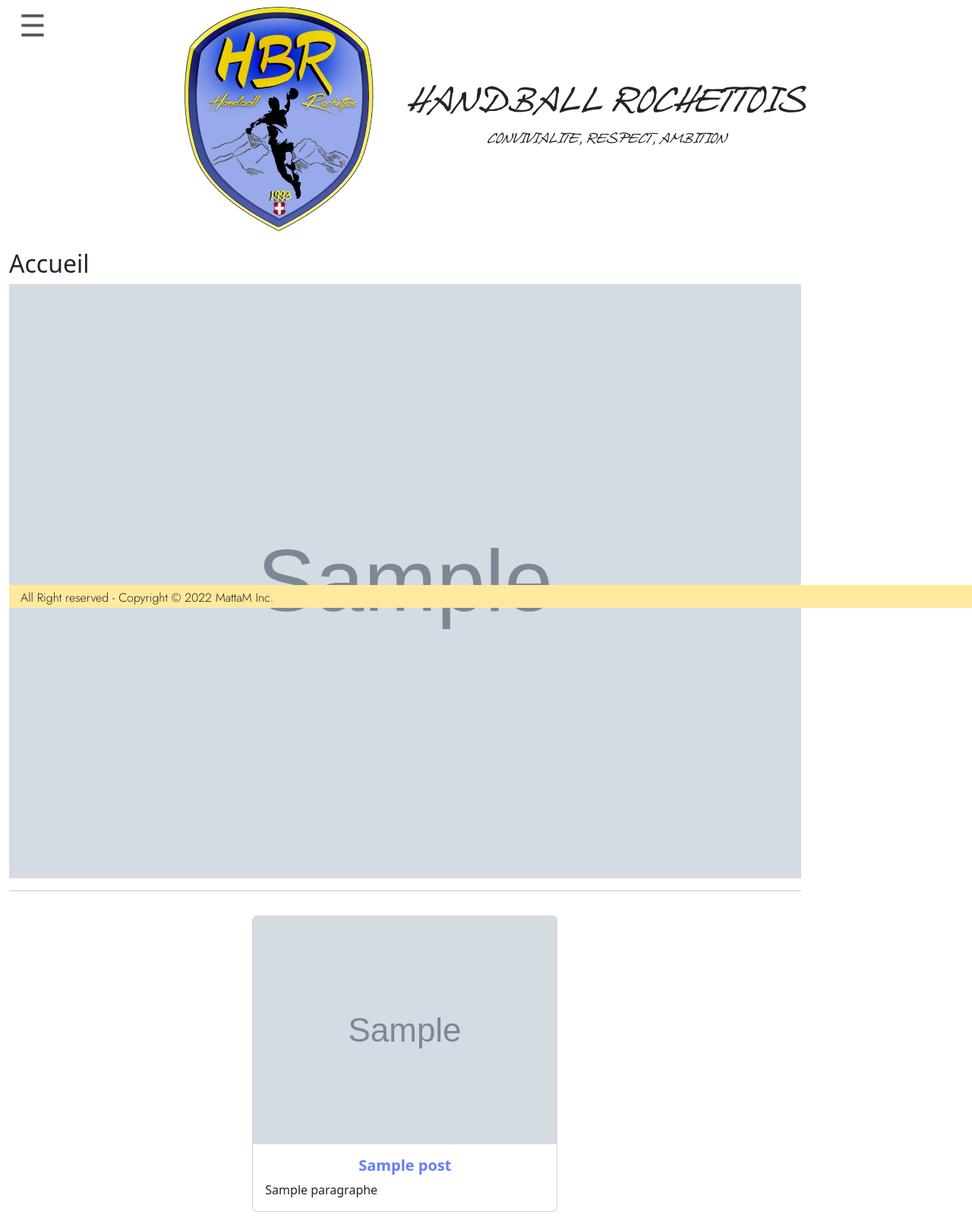
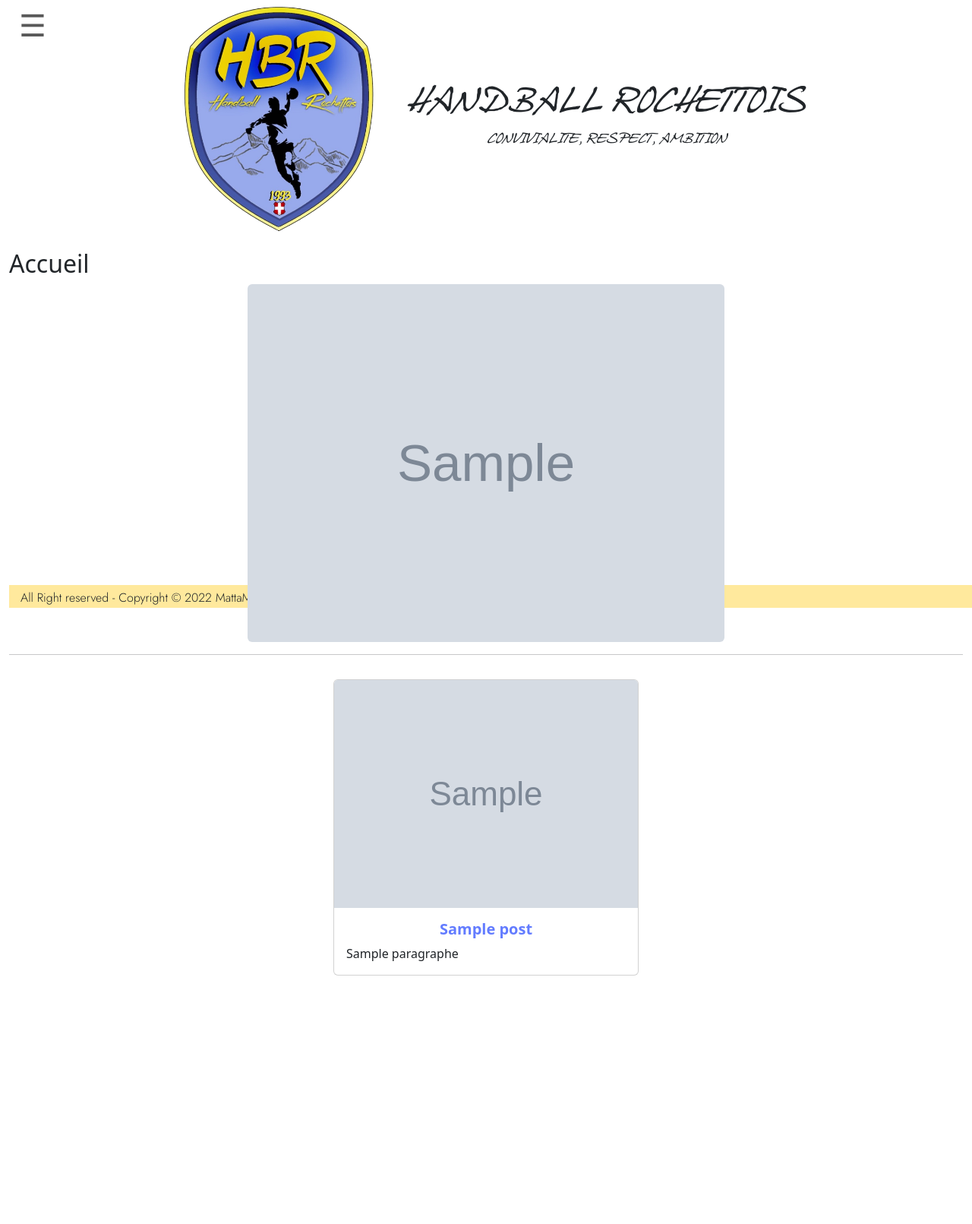
Before and after one commit to Matthieu73110/HandballRochettoisSymfony, a Symfony app: template templates/default/index.html.twig in a window 1280 px wide. Shown: the whole page at 76% size. After the commit the page ends 1284 px from the top, so only its background shows below. Run offline with Twig, Linux system fonts and the light colour scheme; the template is opened without the code that fills it: most values are stand-ins (such as "Sample title", 1, 10 or a date in 2020); grey boxes marked "Sample" are stand-in pictures; some libraries are stand-ins or nearby versions.

Commit message:
Page accueil finie

```diff
--- a/public/css/site/accueil.css
+++ b/public/css/site/accueil.css
@@ -13,3 +13,9 @@
 .card-text{
     text-align: justify;
 }
+
+.carousel{
+   display: flex;
+   justify-content: center;
+   align-items: center;
+}
--- a/templates/base.html.twig
+++ b/templates/base.html.twig
@@ -33,7 +33,7 @@
         </header>
         <main role="main" class="container-fluid">
             <div class="row">
-                <div class="col-md-10">
+                {# <div class="col-md-10"> #}
                     <div class="main-div">
                         <!-- debut du block body -->
                         {%  block body %}
@@ -41,7 +41,7 @@
                         {%  endblock %}
                         <!-- fin du block body -->
                     </div>
-                </div>
+                {# </div> #}
             </div>
             {% include "footer.html.twig"  %}
         </main>
--- a/templates/default/index.html.twig
+++ b/templates/default/index.html.twig
@@ -11,16 +11,16 @@
 
 	<h2>Accueil</h2>
 
-	<div id="carouselExampleAutoplaying" class="carousel slide" data-bs-ride="carousel">
-		<div class="carousel-inner">
+	<div id="carouselExampleAutoplaying" class="carousel slide carousel-fade text-center" data-bs-ride="carousel">
+		<div class="carousel-inner w-100">
 			{% for equipe in equipes %}
 				{% if equipe.id == 1 %}
-                    <div class="carousel-item active " data-bs-interval="5000">
-                        <img src="{{ asset(equipe.image) }}" class="d-block w-100">
+					<div class="carousel-item active" data-bs-interval="5000">
+						<img src="{{ asset(equipe.image) }}" class="w-50 img-fluid rounded">
 					</div>
 				{% else %}
 					<div class="carousel-item" data-bs-interval="5000">
-                        <img src="{{ asset(equipe.image) }}" class="d-block w-100">
+						<img src="{{ asset(equipe.image) }}" class="w-50 img-fluid rounded">
 					</div>
 				{% endif %}
 			{% endfor %}
@@ -45,3 +45,9 @@
 		{% endfor %}
 	</div>
 {% endblock %}
+
+{% block js %}
+	<script>
+		changementAcitveLink('Accueil')
+	</script>
+{% endblock %}
```
Lines whose indentation alone changed are shown as unchanged.
